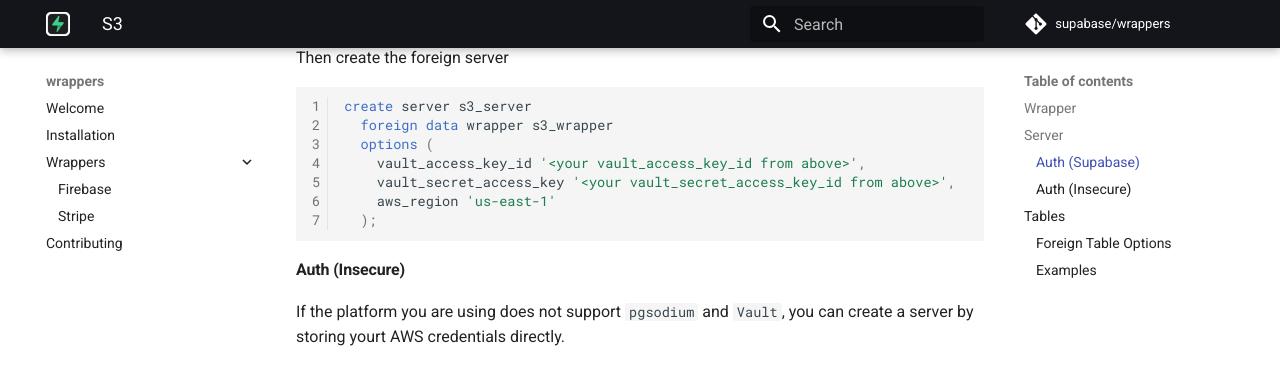
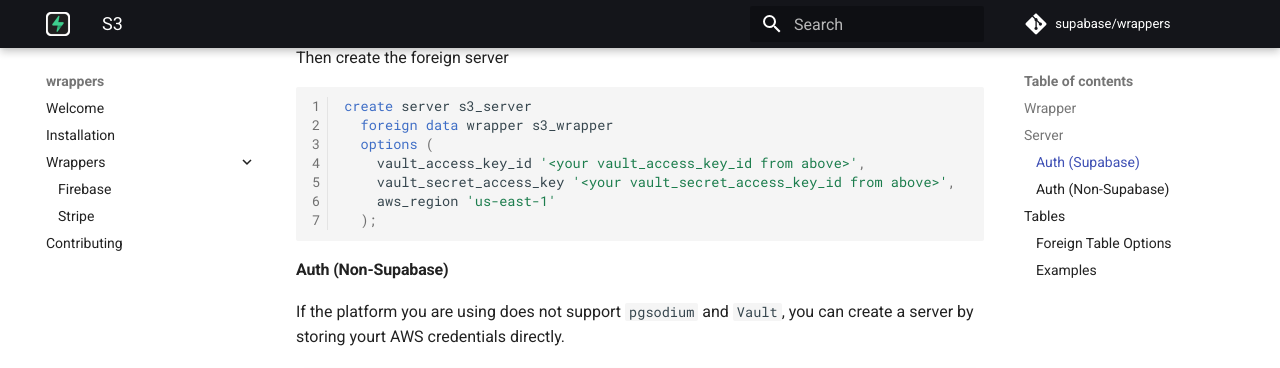
Before and after one commit to supabase/wrappers, an MkDocs documentation site: the page built from docs/s3.md, in a window 1280 px wide and 900 px high, scrolled down 1458 px. Shown: the top 368 px of the window. Built offline with MkDocs 1.6.1 and Material for MkDocs 9.7.7, drawn with Linux system fonts in a browser that asks for light colours; comment, search, counter and statistics services are not loaded.

Commit message:
Update docs/s3.md
Co-authored-by: Copple <10214025+kiwicopple@users.noreply.github.com>

````diff
--- a/docs/s3.md
+++ b/docs/s3.md
@@ -65,7 +65,7 @@
   );
 ```
 
-#### Auth (Insecure)
+#### Auth (Non-Supabase)
 
 If the platform you are using does not support `pgsodium` and `Vault`, you can create a server by storing yourt AWS credentials directly.
 
````
